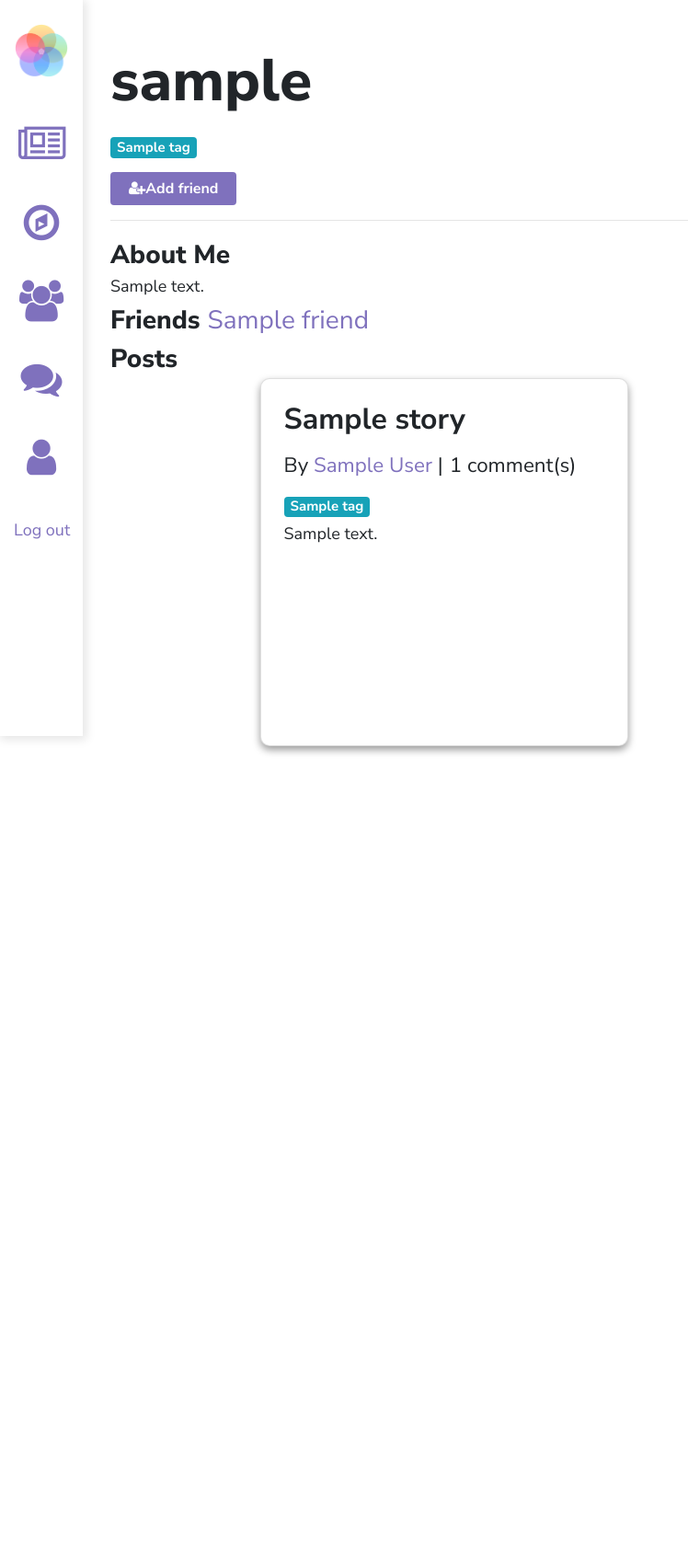
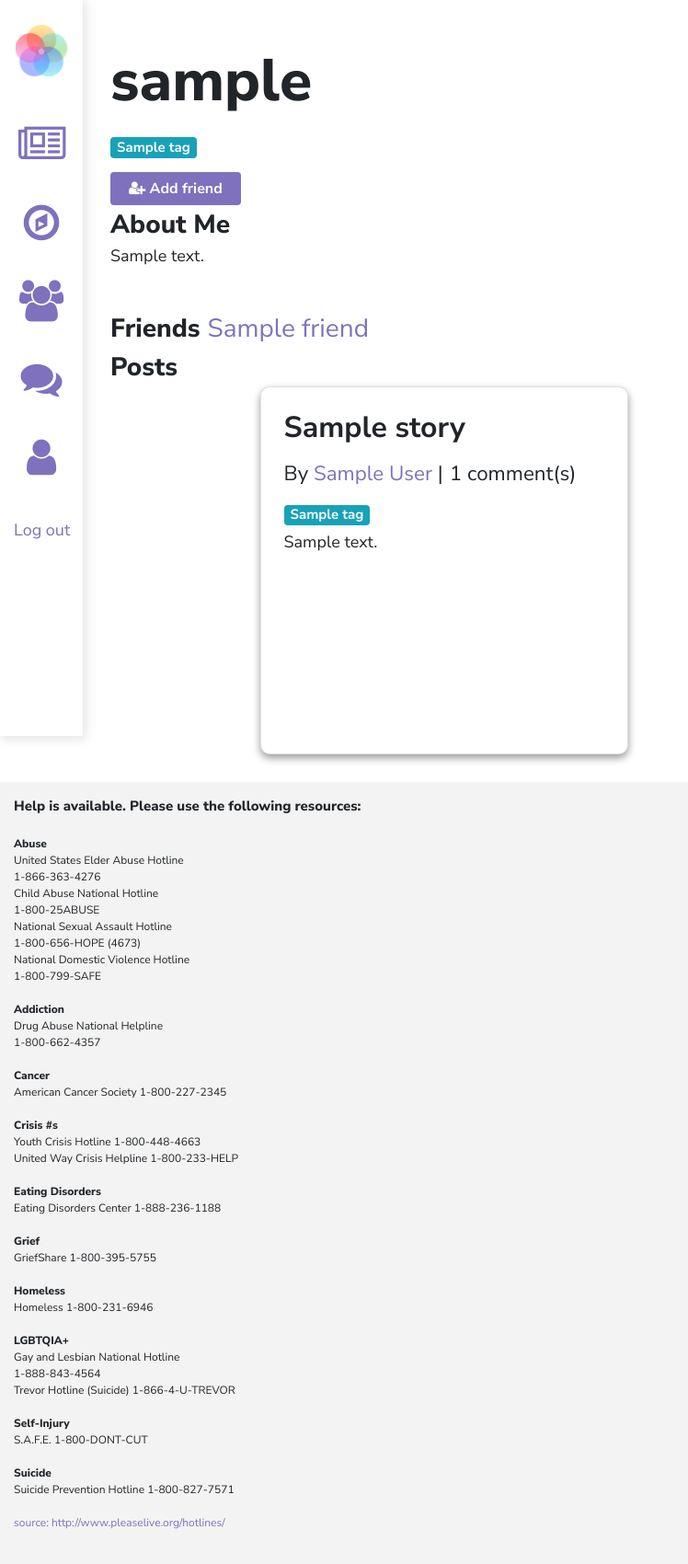
Before and after one commit to cew88/Intersection, a Flask app: a page that uses templates/profile.html in a window 1280 px wide. Shown: the whole page at 92% size, without its empty margins (0-748 px from the left). Before the commit the page ends 820 px from the top, so only its background shows below. Run offline with Flask 2, Linux system fonts and the light colour scheme; a user stored in the database is signed in; a database or web service that is not in the repository returns one stand-in record (values such as "Sample title"); some libraries are stand-ins or nearby versions; some web fonts are replaced.

Commit message:
Added resources to profile page

```diff
--- a/static/css/profile.css
+++ b/static/css/profile.css
@@ -1,3 +1,19 @@
+add.profile-page {
+  display: grid;
+  width: 100%;
+  grid-gap: 10px;
+  grid-template-columns: 84% 16%;
+}
+
+.resources {
+  margin-top: 30px;
+  margin-right: 30px;
+  padding: 15px;
+  background-color: rgba(232, 232, 232, 0.5);
+  font-size: 8px;
+  height: 850px;
+}
+
 .story-modal, .tag-modal{
   display: none;
   position: fixed;
@@ -14,7 +30,7 @@
 .story-modal-content{
   background-color: #fefefe;
   margin: auto;
-  padding: 20px;
+  padding: 20px;add
   border: 1px solid #888;
   width: 80%;
   height: 800px;
@@ -25,11 +41,6 @@
 #story {
   width: 100%;
   height: 230px;
-}
-
-#modal-bio {
-  width: 100%;
-  height: 175px;
 }
 
 .tag-modal-content{
--- a/templates/friend.html
+++ b/templates/friend.html
@@ -22,9 +22,9 @@
 		<br>
 		<!-- Add or remove friends -->
 		{% if f.name in user_data.friends %}
-			<button data-target="{{f.name}}" class="remove-friend btn btn-primary"><i class="fa fa-user-times" aria-hidden="true"></i>Remove friend</button>
+			<button data-target="{{f.name}}" class="remove-friend btn btn-primary"><i class="fa fa-user-times" aria-hidden="true"></i>  Remove friend</button>
 		{% else %}
-			<button data-target="{{f.name}}" class="add-friend btn btn-primary"><i class="fa fa-user-plus" aria-hidden="true"></i>Add friend</button>
+			<button data-target="{{f.name}}" class="add-friend btn btn-primary"><i class="fa fa-user-plus" aria-hidden="true"></i>  Add friend</button>
 		{% endif %}
 
         <p> {{f.bio}} </p>
--- a/templates/profile.html
+++ b/templates/profile.html
@@ -4,6 +4,7 @@
 
 	<!-- Display the following content if this is the user's own profile -->
   <!--<h2 class="section-title profile">Profile</h2>-->
+  <div class="profile-page">
     <div class="main">
 
       <h1 class="title">{{profile_user}}</h1>
@@ -12,24 +13,35 @@
           <span class="badge badge-info">{{tag}}</span>
         {% endfor %}
       </div>
+
       {% if current_user != profile_user %}
       <!-- Add or remove friends -->
         {% if profile_user in current_user_data.friends %}
-			<button data-target="{{profile_user}}" class="remove-friend btn btn-primary"><i class="fa fa-user-times" aria-hidden="true"></i>Remove friend</button>
+          <button data-target="{{profile_user}}" class="remove-friend btn btn-primary"><i class="fa fa-user-times" aria-hidden="true"></i>  Remove friend</button>
         {% else %}
-			<button data-target="{{profile_user}}" class="add-friend btn btn-primary"><i class="fa fa-user-plus" aria-hidden="true"></i>Add friend</button>
+          <button data-target="{{profile_user}}" class="add-friend btn btn-primary"><i class="fa fa-user-plus" aria-hidden="true"></i>  Add friend </button>
         {% endif %}
       {% endif %}
-    <hr>
+      <br>
+
       <b> About Me </b>
       <p id="bio" {% if current_user == profile_user %} data-placeholder="Click here to edit your bio. Tell others about yourself!" contenteditable="true" {% endif %}>{% if user_data.bio %} {{user_data.bio}} {% endif %}</p>
+
+      {% if current_user == profile_user %}
+      <div>
+        <button class="btn btn-primary hide" id="change-bio">Change bio</button>
+        <button class="btn btn-primary" id="open-compose-story">Add your story</button>
+        <button class="btn btn-primary" id="update-tags"> Update tags </button>
+      </div>
+      {% endif %}
+
+      <br>
       <b> Friends </b>
       {% for f in user_data.friends %}
         <a href="/profile/{{f}}">{{f}}</a>
       {% endfor %}
         <div id="story-modal" class="story-modal">
           <div class="story-modal-content">
-
             <span class="close"> &times; </span>
 
             <form>
@@ -59,10 +71,9 @@
                 <p ondragstart="dragStart(event)" draggable="true" id="anxiety" class="tags"> anxiety </p>
                 <p ondragstart="dragStart(event)" draggable="true" id="depression" class="tags"> depression </p>
                 <p ondragstart="dragStart(event)" draggable="true" id="transgender" class="tags"> transgender </p>
+              </div>
+            </form>
 
-          </div>
-
-         </form>
           <br><br>
           <label for="other-story-tag"> <p> Add another tag </p></label><br>
           <input class="form-control" type="text" id="other-story-tag" maxlength="100"></input>
@@ -70,7 +81,7 @@
           <button class="btn btn-primary" id="submit-story"> Submit </button>
           <br>
         </div>
-    </div>
+      </div> <!-- End story modal -->
 
 
       <div id="tag-modal" class="tag-modal">
@@ -82,7 +93,6 @@
           </div>
 
           <div id="tag-box2" ondrop="drop(event)" ondragover="allowDrop(event)">
-
             <p ondragstart="dragStart(event)" draggable="true" id="t- sexual-assault-survivor" class="tags">sexual-assualt-survivor </p>
             <p ondragstart="dragStart(event)" draggable="true" id="t- domestic-abuse-survivor" class="tags"> domestic-abuse-survivor </p>
             <p ondragstart="dragStart(event)" draggable="true" id="t- LGBTQ+" class="tags"> LGBTQ+ </p>
@@ -91,7 +101,6 @@
             <p ondragstart="dragStart(event)" draggable="true" id="t- vitiligo" class="tags"> vitiligo </p>
             <p ondragstart="dragStart(event)" draggable="true" id="t- cancer" class="tags"> cancer </p>
             <p ondragstart="dragStart(event)" draggable="true" id="t- cystic-fibrosis" class="tags"> cystic-fibrosis </p>
-
             <p ondragstart="dragStart(event)" draggable="true" id="t- biracial" class="tags"> biracial </p>
             <p ondragstart="dragStart(event)" draggable="true" id="t- multiple-sclerosis" class="tags"> multiple-sclerosis </p>
             <p ondragstart="dragStart(event)" draggable="true" id="t- pcos" class="tags"> pcos </p>
@@ -106,17 +115,9 @@
           <button class="btn btn-primary" id="add-new-page-tag"> Add a tag </button>
           <button class="btn btn-primary" id="submit-tags"> Submit </button>
         </div>
-    </div>
+      </div> <!-- End update tag modal-->
 
-    {% if current_user == profile_user %}
-    <div>
-      <button class="btn btn-primary hide" id="change-bio">Change bio</button>
 
-      <button class="btn btn-primary" id="open-compose-story">Add your story</button>
-
-      <button class="btn btn-primary" id="update-tags"> Update tags </button>
-    </div>
-    {% endif %}
       <br>
       <b> Posts </b>
       <div id="posts" class="post-grid">
@@ -127,8 +128,51 @@
                   {% include 'postcard.html'%}
               {% endfor %}
           {% endif %}
+      </div> <!-- End posts div -->
     </div>
 
+  <div class="resources">
+    <p style="font-size: 15px";><b> Help is available. Please use the following resources: </b></p>
+    <p style="font-size:12px";>
+    <br><b> Abuse </b><br>
+    United States Elder Abuse Hotline <br>1-866-363-4276<br>
+    Child Abuse National Hotline <br>1-800-25ABUSE<br>
+    National Sexual Assault Hotline <br>1-800-656-HOPE (4673)<br>
+    National Domestic Violence Hotline<br> 1-800-799-SAFE<br>
+
+    <br><b>Addiction </b><br>
+    Drug Abuse National Helpline <br> 1-800-662-4357<br>
+
+    <br><b>Cancer </b><br>
+    American Cancer Society 1-800-227-2345<br>
+
+    <br><b>Crisis #s </b><br>
+    Youth Crisis Hotline 1-800-448-4663<br>
+    United Way Crisis Helpline 1-800-233-HELP<br>
+
+    <br><b>Eating Disorders </b><br>
+    Eating Disorders Center 1-888-236-1188<br>
+
+    <br><b>Grief </b><br>
+    GriefShare 1-800-395-5755<br>
+
+    <br><b>Homeless </b><br>
+    Homeless 1-800-231-6946<br>
+
+    <br><b>LGBTQIA+ </b><br>
+    Gay and Lesbian National Hotline<br> 1-888-843-4564<br>
+    Trevor Hotline (Suicide) 1-866-4-U-TREVOR<br>
+
+    <br><b>Self-Injury </b><br>
+    S.A.F.E. 1-800-DONT-CUT<br>
+
+    <br><b>Suicide </b><br>
+    Suicide Prevention Hotline 1-800-827-7571<br>
+
+    <br><a href="http://www.pleaselive.org/hotlines/"> source: http://www.pleaselive.org/hotlines/ </a>
+    </p>
+
+  </div>
 
   </div>
 
```
Also changed, not shown: templates/index.html (+1 -53 lines). Lines whose indentation alone changed are shown as unchanged.
